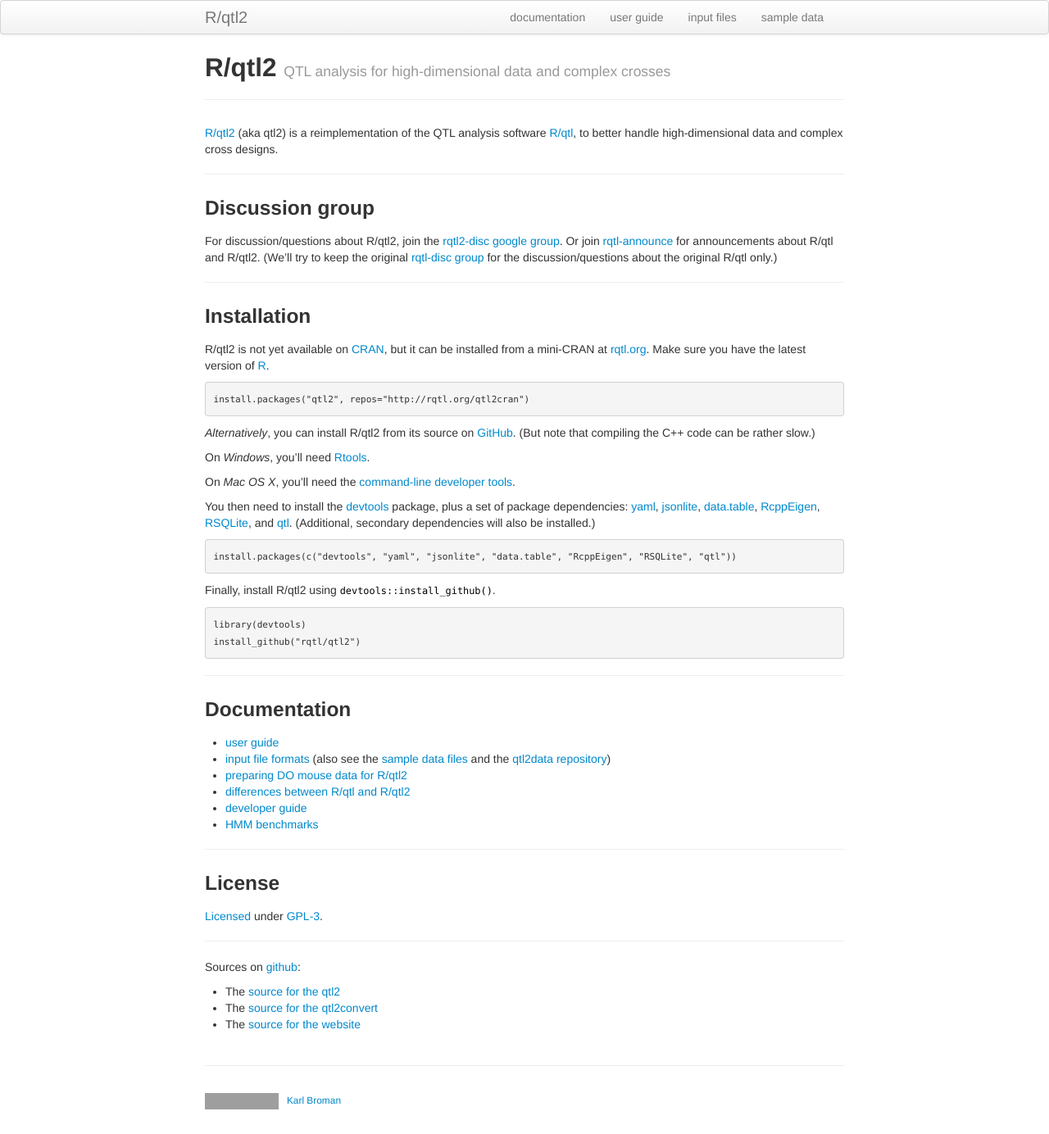
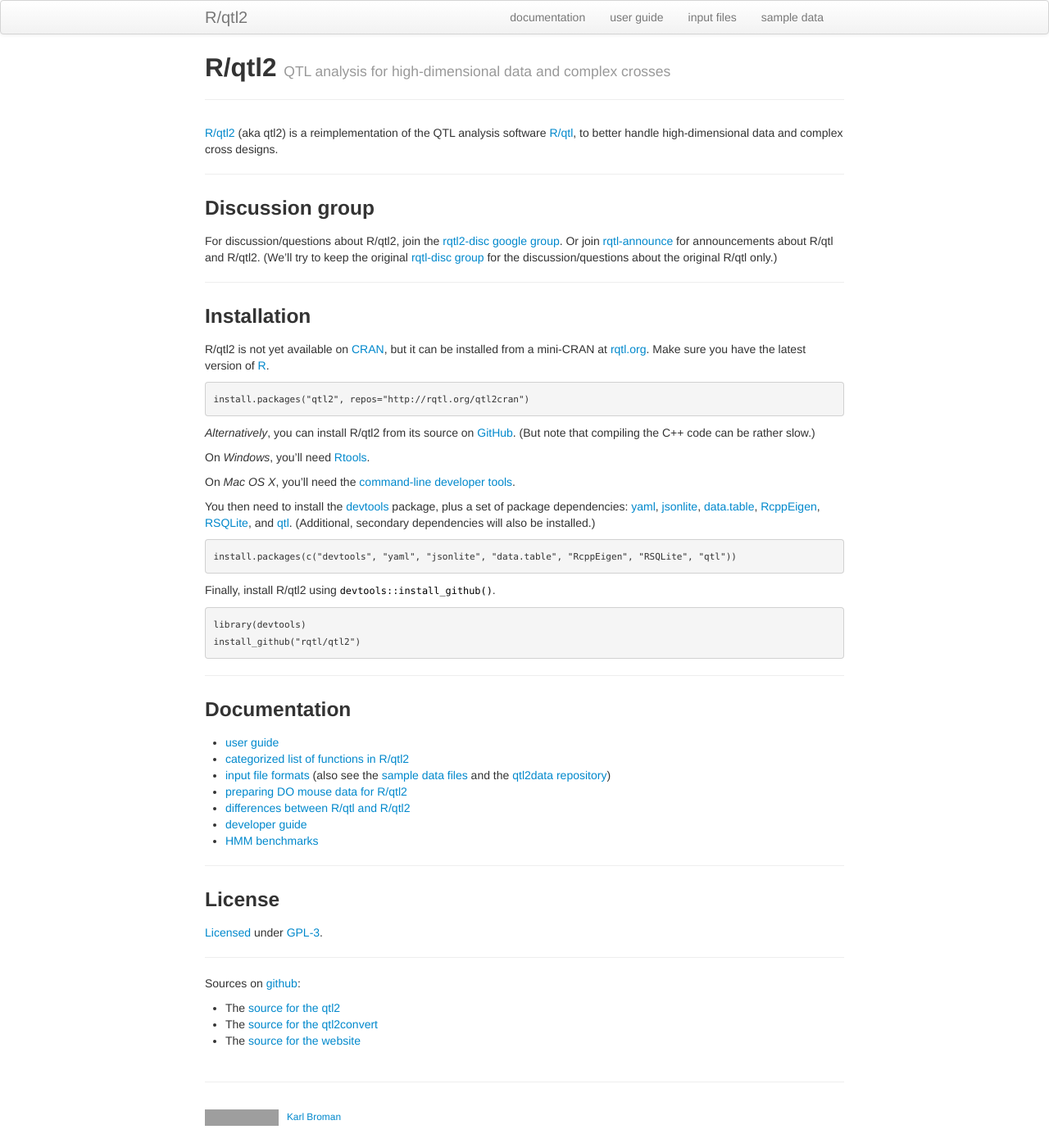
Before and after one commit to rqtl/qtl2, a Jekyll site: the page built from index.md, in a window 1280 px wide. Shown: the whole page at 82% size. Built offline with Jekyll 4.4.1, drawn with Linux system fonts in a browser that asks for light colours; grey boxes are pictures that could not be loaded.

Commit message:
Link to rqtl2_functions from front page

```diff
--- a/index.md
+++ b/index.md
@@ -63,6 +63,7 @@
 ### Documentation
 
 - [user guide](assets/vignettes/user_guide.html)
+- [categorized list of functions in R/qtl2](pages/rqtl2_functions.html)
 - [input file formats](assets/vignettes/input_files.html)
   (also see the [sample data files](pages/sampledata.html) and the
   [qtl2data repository](https://github.com/rqtl/qtl2data))
```
